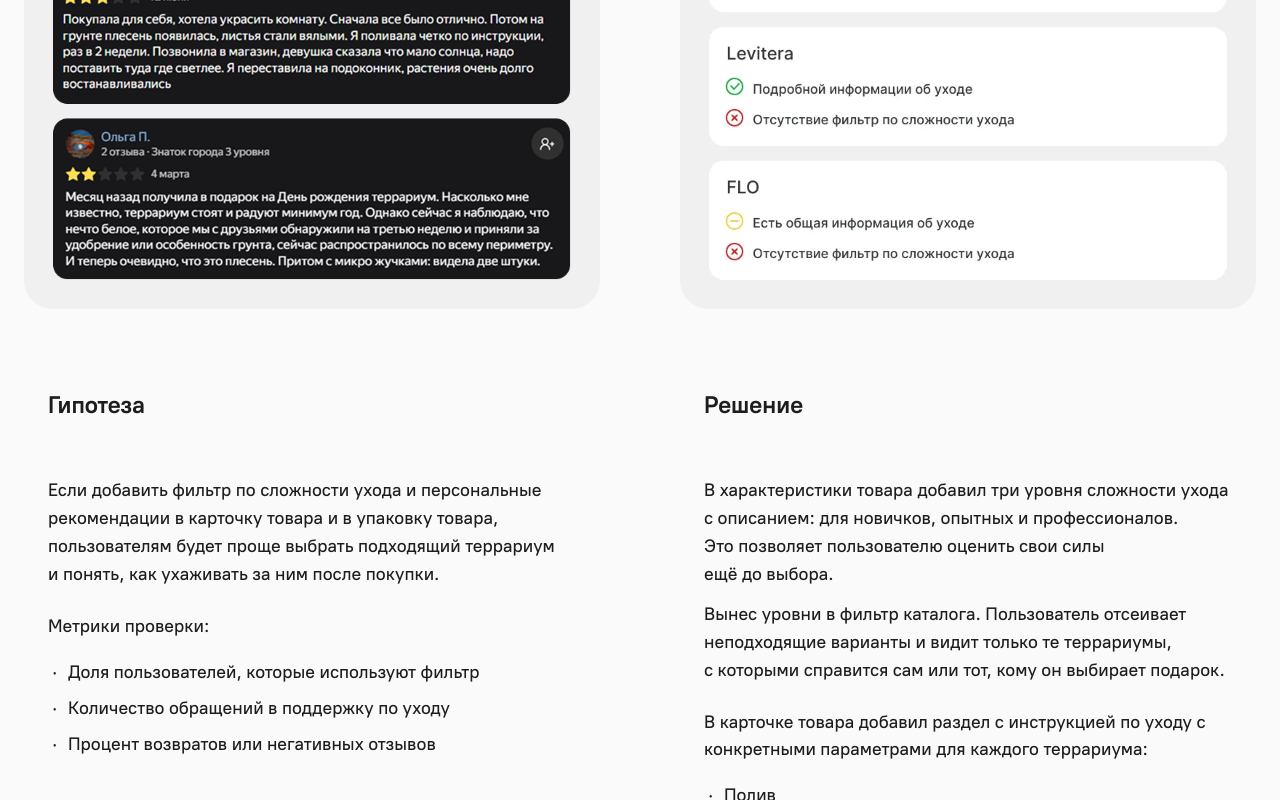
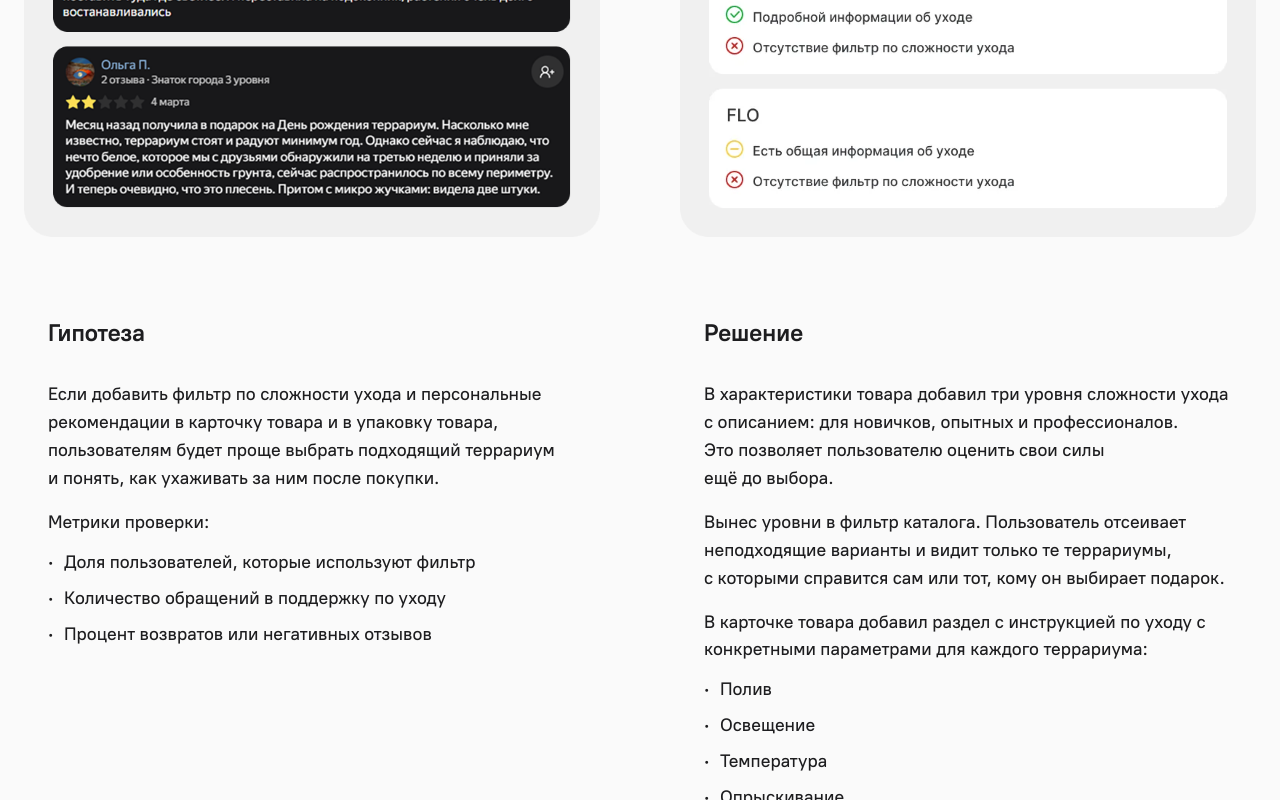
Before and after one commit to artem-kalganov/portfolio, a plain HTML site: page project-1.html in a window 1280 px wide. Shown: the part 2000-2800 px from the top of the page. Drawn offline with Linux system fonts and the light colour scheme.

Commit message:
Restore portfolio website

```diff
--- a/project-1.html
+++ b/project-1.html
@@ -112,7 +112,7 @@
 
           <p>В характеристики товара добавил три уровня сложности ухода с описанием: для новичков, опытных и профессионалов. Это позволяет пользователю оценить свои силы ещё до выбора.</p>
 <p>Вынес уровни в фильтр каталога. Пользователь отсеивает неподходящие варианты и видит только те террариумы, с которыми справится сам или тот, кому он выбирает подарок.</p>
-<p>В карточке товара добавил раздел с инструкцией по уходу с конкретными параметрами для каждого террариума:</p>
+<p class="list-intro">В карточке товара добавил раздел с инструкцией по уходу с конкретными параметрами для каждого террариума:</p>
   <ul>
             <li>Полив</li>
             <li>Освещение</li>
--- a/style.css
+++ b/style.css
@@ -59,10 +59,6 @@
   color: var(--text);
   -webkit-font-smoothing: antialiased;
   -moz-osx-font-smoothing: grayscale;
-}
-
-p + p {
-  margin-top: 12px;
 }
 
 img {
@@ -469,69 +465,6 @@
   row-gap: 40px;
 }
 
-.project-section h3 {
-  margin-top: 0;
-  margin-bottom: 16px;
-  font-size: 24px;
-  font-weight: 700;
-  line-height: 1.35;
-}
-
-.section-col {
-  display: flex;
-  flex-direction: column;
-}
-
-.section-col > * + * {
-  margin-top: 40px;
-}
-
-.section-col p + p {
-  margin-top: 12px;
-}
-
-.section-col p + ul,
-.section-col ul + p {
-  margin-top: 12px;
-}
-
-.section-col ul {
-  list-style: none;
-  padding: 0;
-  margin: 6px 0 24px;
-  font-size: clamp(16px, 1.5vw, 18px);
-  line-height: 1.55;
-  font-weight: 500;
-}
-
-.section-col li {
-  padding-left: 20px;
-  position: relative;
-}
-
-.section-col li::before {
-  content: "\00B7";
-  position: absolute;
-  left: 4px;
-}
-
-.section-col li:not(:last-child) {
-  margin-bottom: 8px;
-}
-
-.section-col p:has(+ ul),
-.section-col .list-intro {
-  margin-top: 24px;
-  margin-bottom: 6px;
-  font-weight: 500;
-}
-
-.project-section p {
-  font-size: clamp(16px, 1.5vw, 18px);
-  line-height: 1.55;
-  font-weight: 500;
-}
-
 .project-info,
 .project-section {
   padding-left: 24px;
@@ -544,6 +477,88 @@
     padding-left: 0;
     padding-right: 0;
   }
+}
+
+/* ==========================
+   SECTION COLUMN & TYPOGRAPHY
+   (Принцип Single-Direction: только margin-top, zero collisions)
+========================== */
+
+.section-col {
+  display: flex;
+  flex-direction: column;
+}
+
+/* Обнуление всех дефолтных margins у элементов секции */
+.section-col h3,
+.section-col p,
+.section-col ul {
+  margin: 0;
+  padding: 0;
+}
+
+/* Заголовок h3: сам по себе не толкает низ */
+.section-col h3 {
+  font-size: 24px;
+  font-weight: 700;
+  line-height: 1.35;
+}
+
+/* Базовые параметры параграфов */
+.section-col p {
+  font-size: clamp(16px, 1.5vw, 18px);
+  line-height: 1.55;
+  font-weight: 500;
+}
+
+/* 1. Любой элемент, идущий сразу после h3, получает ровно 32px сверху */
+.section-col h3 + * {
+  margin-top: 32px !important;
+}
+
+/* 2. Расстояние между обычными абзацами текста — ровно 16px */
+.section-col p + p {
+  margin-top: 16px;
+}
+
+/* 3. Список ul: выравнивание по левому краю */
+.section-col ul {
+  list-style: none;
+  font-size: clamp(16px, 1.5vw, 18px);
+  line-height: 1.55;
+  font-weight: 500;
+}
+
+/* 4. Расстояние от текста/подводки до первого пункта списка — ровно 12px */
+.section-col p + ul {
+  margin-top: 12px;
+}
+
+/* 5. Если после списка снова идет абзац текста — расстояние ровно 24px */
+.section-col ul + p {
+  margin-top: 24px;
+}
+
+/* 6. Оформление пунктов списка */
+.section-col li {
+  padding-left: 16px;
+  position: relative;
+  margin: 0;
+}
+
+/* Маркер-точка стоит ровно на 0px по левой линии текста */
+.section-col li::before {
+  content: "\00B7";
+  position: absolute;
+  left: 0;
+  top: 0;
+  font-weight: 700;
+  line-height: inherit;
+}
+
+/* Шаг между самими пунктами списка — ровно 8px */
+.section-col li + li {
+  margin-top: 8px;
 }
 
 /* ==========================
@@ -857,7 +872,6 @@
    BACK BUTTON & BACK TO TOP
 ========================== */
 
-/* Back to Projects Button (text + arrow) */
 .back-btn-v2 {
   display: inline-flex;
   align-items: center;
@@ -880,7 +894,6 @@
   color: #2534FA;
 }
 
-/* Back To Top Floating Button (secondary style) */
 .back-to-top {
   position: fixed;
   bottom: 32px;
```
